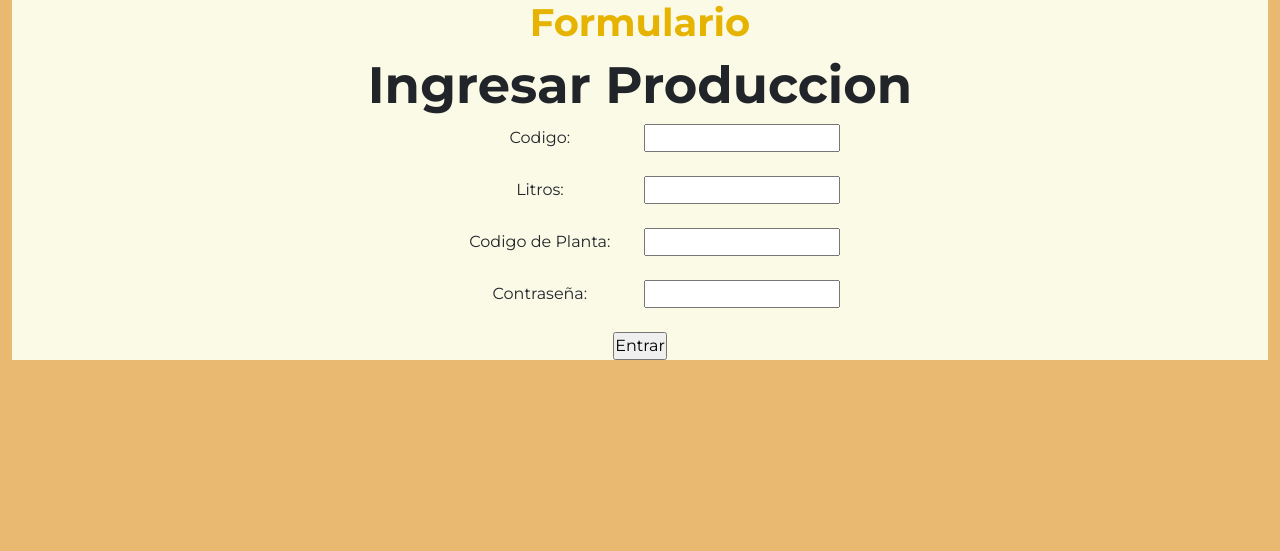
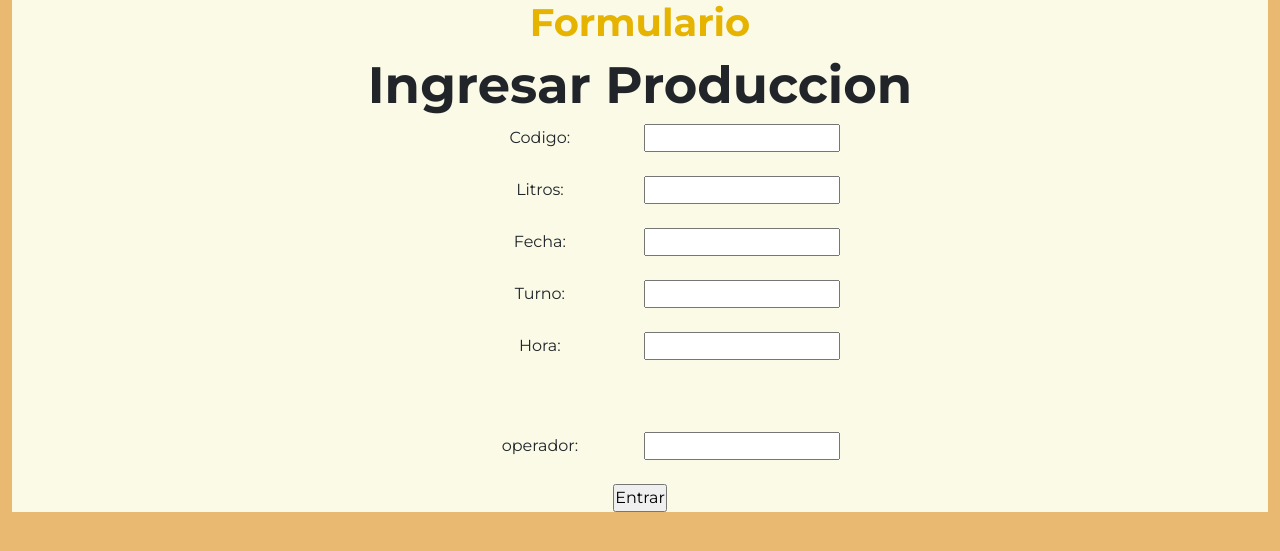
Before and after one commit to AshleyIB/CER3-ENC-GRUPO7, a Django app: page /base/ in a window 1280 px wide. Shown: the top 551 px of the page. Run offline with Django 5.2, Linux system fonts and the light colour scheme; some libraries are stand-ins or nearby versions.

Commit message:
update nuevos campos formulario

```diff
--- a/ENC/core/templates/core/formulario.html
+++ b/ENC/core/templates/core/formulario.html
@@ -22,11 +22,18 @@
             <label for="litros" style="min-width: 200px;">Litros:</label>
             <input type="text" id="litros" name="litros">
             <br><br>
-            <label for="fecha" style="min-width: 200px;">Codigo de Planta:</label>
+            <label for="fecha" style="min-width: 200px;">Fecha:</label>
             <input type="text" id="fecha" name="fecha">
             <br><br>
-            <label for="turno" style="min-width: 200px;">Contraseña:</label>
+            <label for="turno" style="min-width: 200px;">Turno:</label>
             <input type="text" id="turno" name="turno">
+            <br><br>
+            <label for="hora" style="min-width: 200px;">Hora:</label>
+            <input type="text" id="hora" name="hora">
+            <br><br>
+            <br><br>
+            <label for="operador" style="min-width: 200px;">operador:</label>
+            <input type="text" id="operador" name="operador">
             <br>
             <br>
             <input type="submit" value="Entrar">
```
